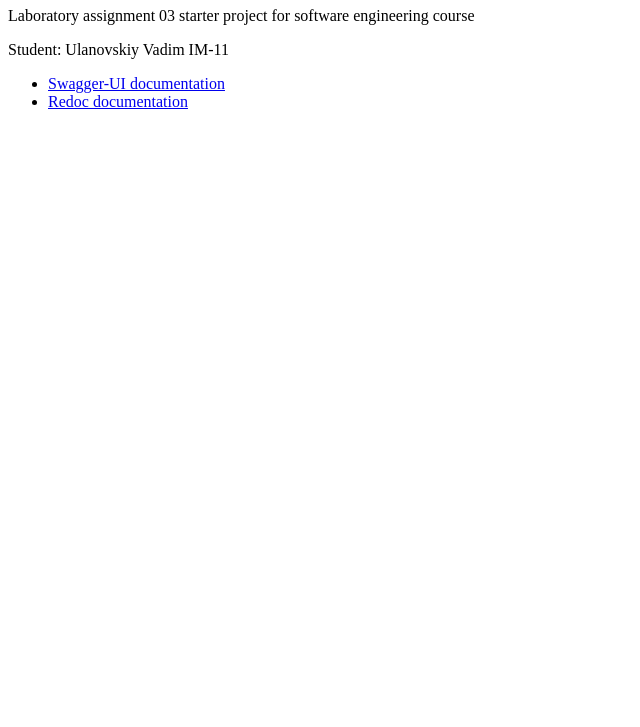
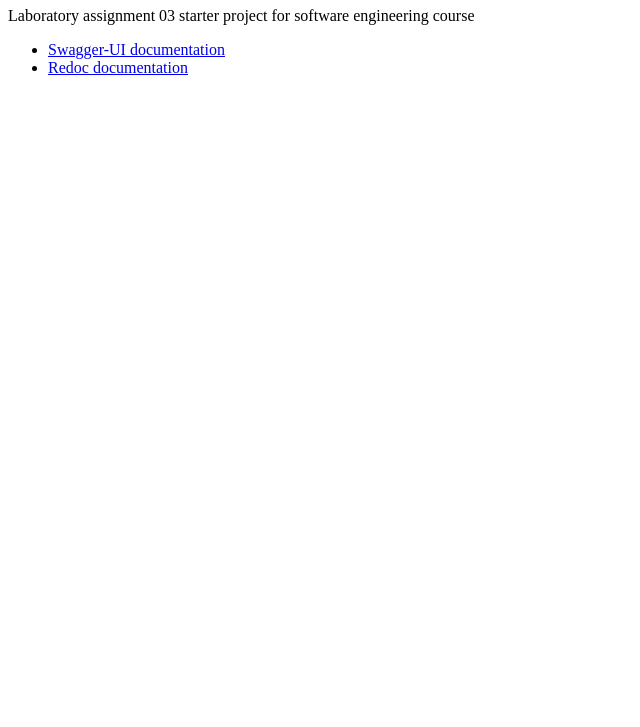
Before and after one commit to Hatrison/mtsd_lab3, a plain HTML site: page python/build/index.html in a window 1280 px wide. Shown: the part 73-800 px from the top of the page, without its empty margins (0-640 px from the left). Drawn offline with Linux system fonts and the light colour scheme.

Commit message:
Refactored dockerfile and changed html file

```diff
--- a/python/build/index.html
+++ b/python/build/index.html
@@ -9,7 +9,6 @@
     <p>
       Laboratory assignment 03 starter project for software engineering course
     </p>
-    <p>Student: Ulanovskiy Vadim IM-11</p>
     <ul>
       <li><a href="docs">Swagger-UI documentation</a></li>
       <li><a href="redoc">Redoc documentation</a></li>
```
Also changed, not shown: 1 other file.
